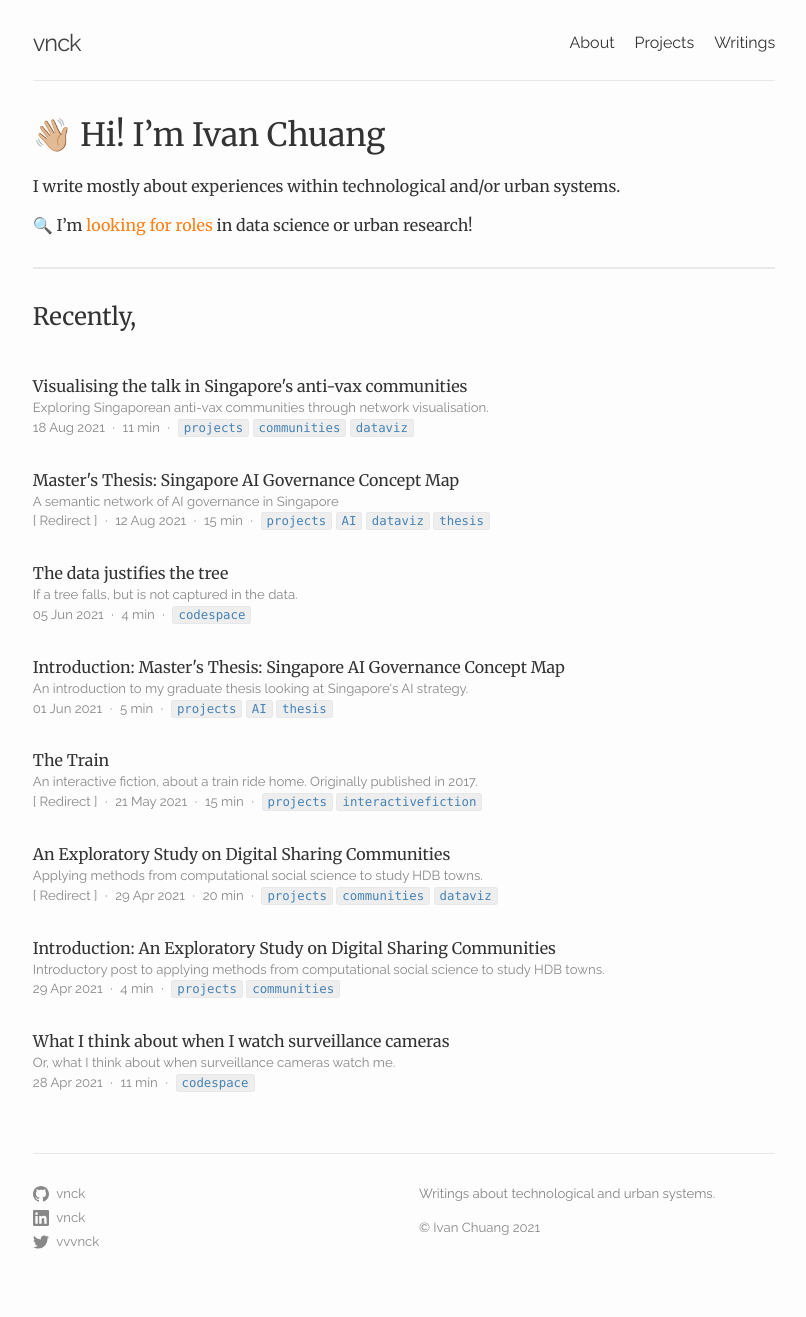
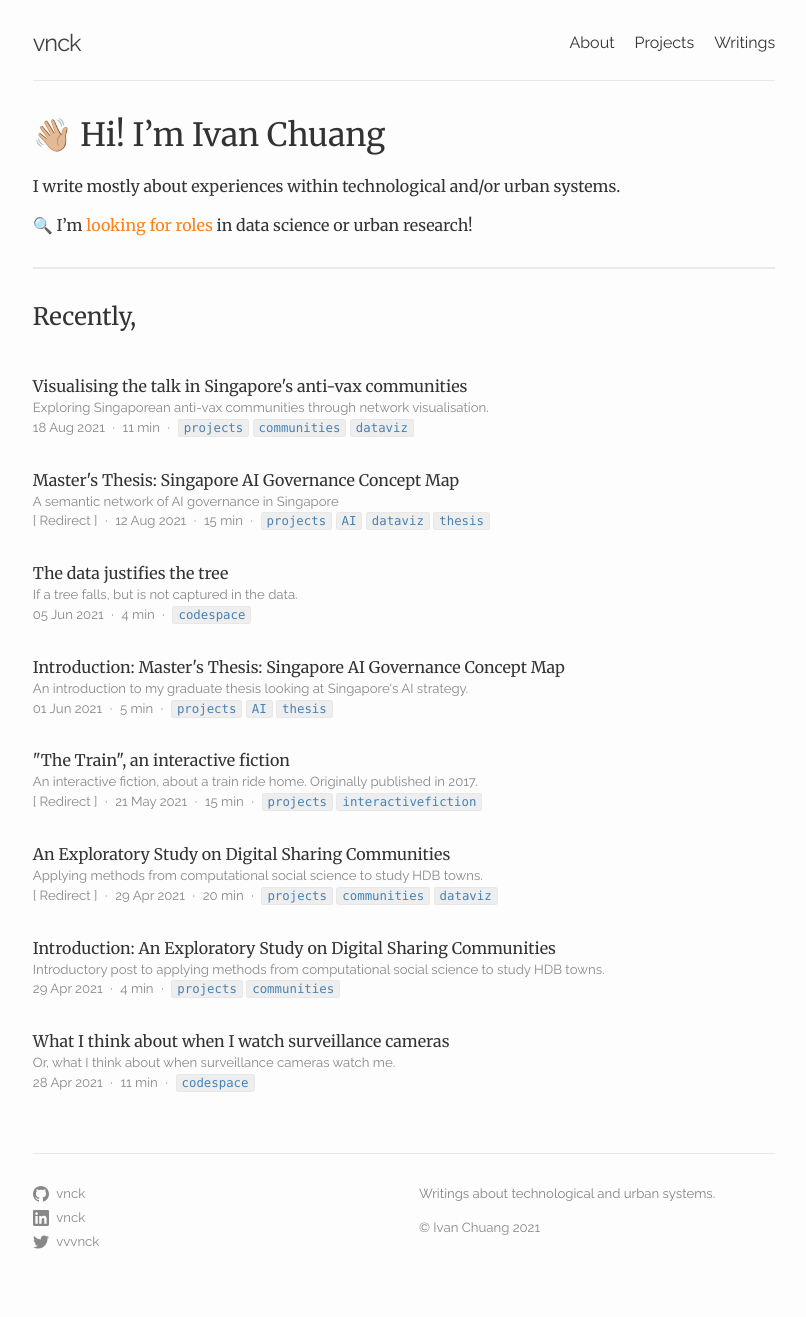
Before and after one commit to vnck/vnck.github.io, a Jekyll site: the page built from index.markdown, in a window 1280 px wide. Shown: the whole page, without its empty margins (236-1042 px from the left). Built offline with Jekyll 4.4.1, drawn with Linux system fonts in a browser that asks for light colours.

Commit message:
edit post

```diff
--- a/_posts/2021-05-21-the-train.md
+++ b/_posts/2021-05-21-the-train.md
@@ -1,5 +1,5 @@
 ---
-title: "The Train"
+title: '"The Train", an interactive fiction'
 description: "An interactive fiction, about a train ride home. Originally published in 2017."
 date: 2021-05-21
 tag: [projects, interactivefiction]
```
